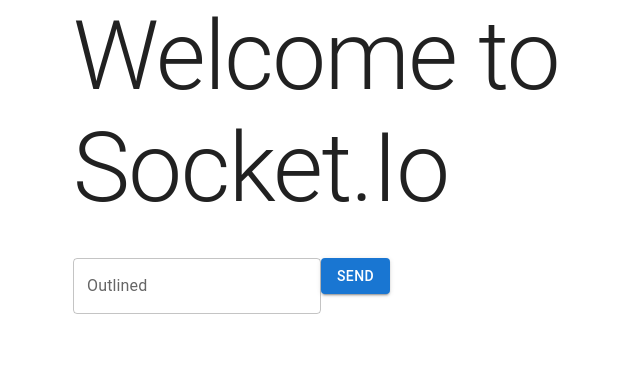
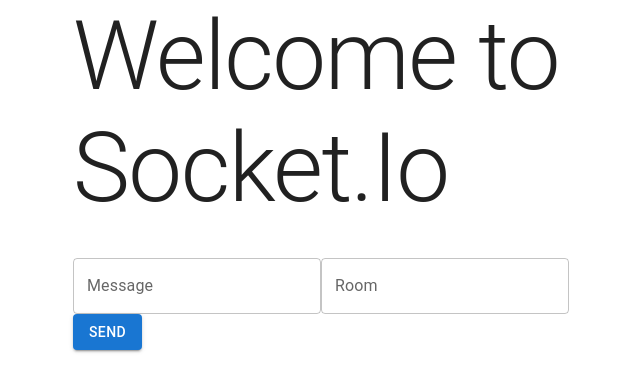
Before and after one commit to Jyotiraditya24/selfBuild, a React (Vite) app in the folder client/: page / in a window 1280 px wide. Shown: the top 392 px of the page, without its empty margins (291-931 px from the left). Built offline with nearby package versions, Linux system fonts and the light colour scheme; no server answers.

Commit message:
Message send to a particular room

```diff
--- a/client/src/App.jsx
+++ b/client/src/App.jsx
@@ -4,19 +4,23 @@ import { useState, useMemo, useEffect } from "react";
 
 const App = () => {
   const [message, setMessage] = useState("");
+  const [room, setRoom] = useState("");
+  const [socketId, setSocketId] = useState("");
   const socket = useMemo(() => io("http://localhost:3001"), []);
 
   const handleSubmit = (e) => {
     e.preventDefault();
-    socket.emit("message", message);
+    socket.emit("message", { message, room });
     setMessage("");
   };
 
-
   useEffect(() => {
+    console.log("Hi")
     socket.on("connect", () => {
       console.log("connected", socket.id);
+      setSocketId(socket.id);
     });
+
     socket.on("receive-message", (data) => {
       console.log(data);
     });
@@ -30,13 +34,25 @@ const App = () => {
       <Typography variant="h1" component="div" gutterBottom>
         Welcome to Socket.Io
       </Typography>
+
+      <Typography variant="h6" component="div" gutterBottom>
+        {socketId}
+      </Typography>
+
       <form onSubmit={handleSubmit}>
         <TextField
           id="outlined-basic"
-          label="Outlined"
+          label="Message"
           variant="outlined"
           value={message}
           onChange={(e) => setMessage(e.target.value)}
+        />
+        <TextField
+          id="outlined-basic"
+          label="Room"
+          variant="outlined"
+          value={room}
+          onChange={(e) => setRoom(e.target.value)}
         />
         <Button type="submit" variant="contained" color="primary">
           Send
```
Also changed, not shown: 1 other file (tests, documents, lock files or other folders).
